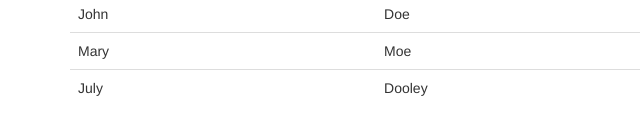
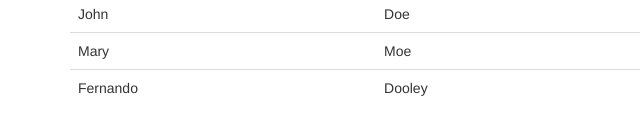
Before and after one commit to cxcsystems/pagina-web, a plain HTML site: page index.html in a window 1280 px wide. Shown: the part 135-270 px from the top of the page, 0-640 px from the left. Drawn offline with nearby package versions, Linux system fonts and the light colour scheme.

Commit message:
change prove01
prove01

```diff
--- a/index.html
+++ b/index.html
@@ -33,7 +33,7 @@
         <td>mary@example.com</td>
       </tr>
       <tr>
-        <td>July</td>
+        <td>Fernando</td>
         <td>Dooley</td>
         <td>july@example.com</td>
       </tr>
```
